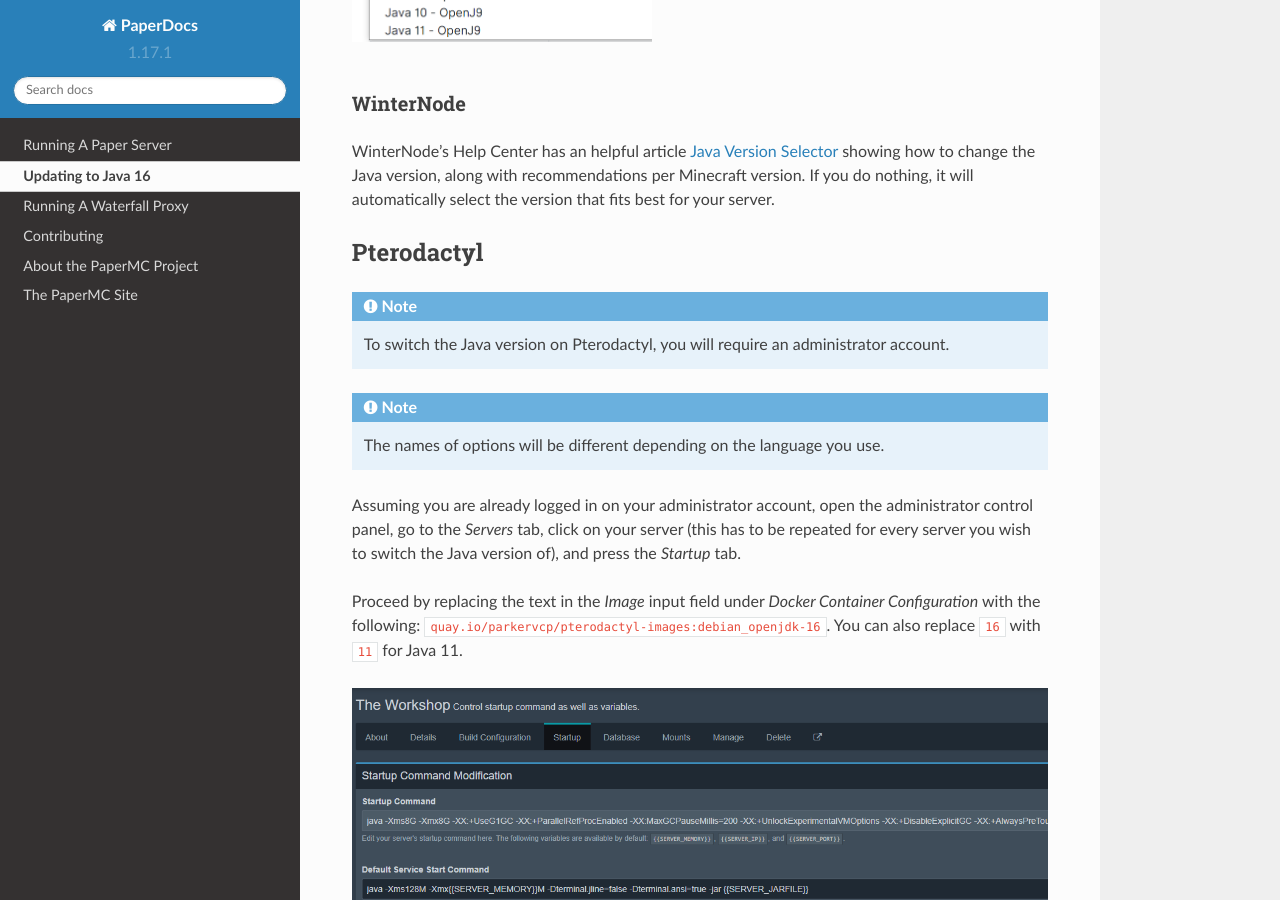
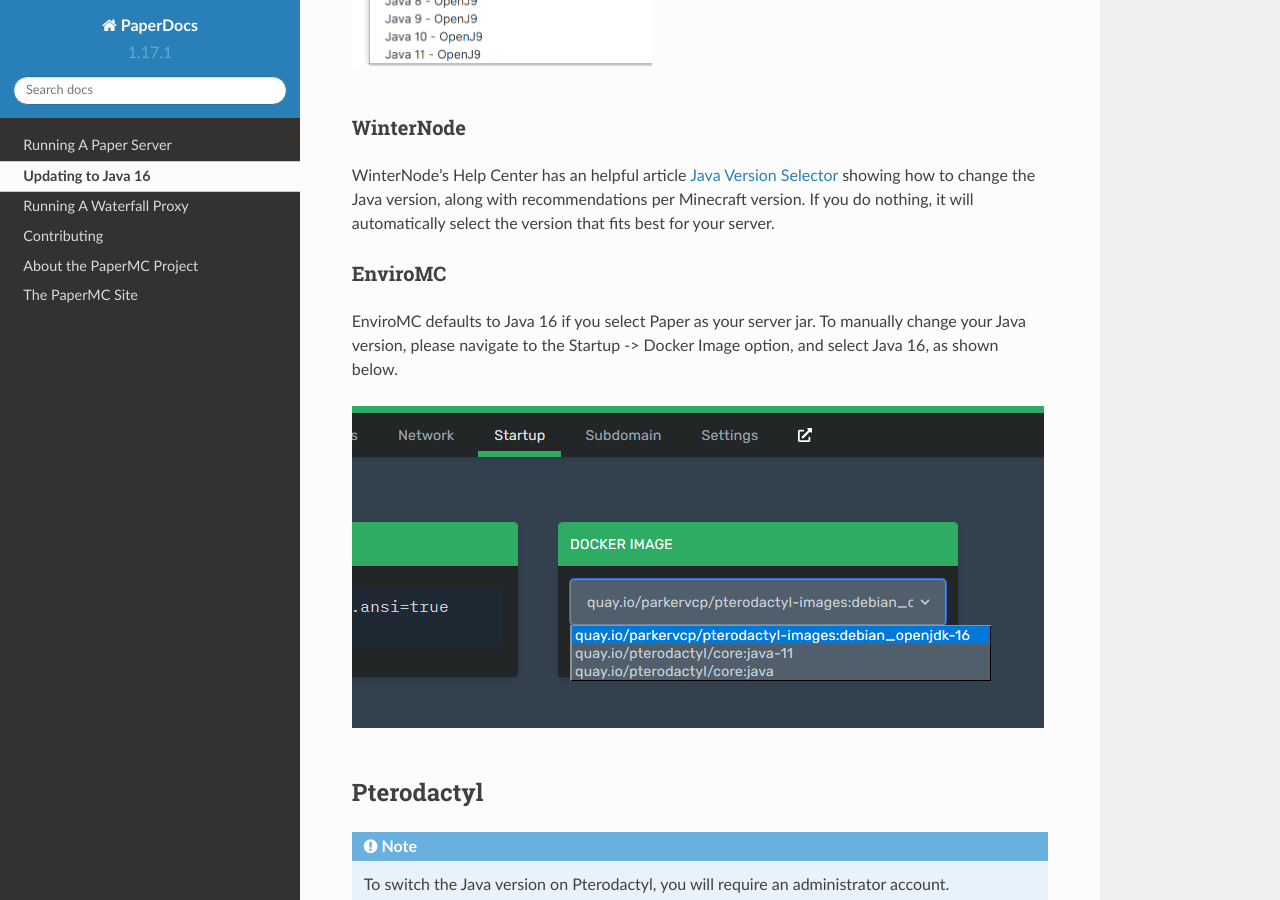
Before and after one commit to PaperMC/PaperDocs, a Sphinx documentation site: the page built from source/java-update/index.rst, in a window 1280 px wide and 900 px high, scrolled down 4241 px. Built offline with Sphinx 7.4.7 and the Read the Docs theme 2.0.0, drawn with Linux system fonts in a browser that asks for light colours.

```diff
--- a/source/java-update/index.rst
+++ b/source/java-update/index.rst
@@ -144,6 +144,18 @@
 showing how to change the Java version, along with recommendations per Minecraft
 version. If you do nothing, it will automatically select the version that fits
 best for your server.
+
+EnviroMC
+~~~~~~~~
+
+EnviroMC defaults to Java 16 if you select Paper as your server jar.
+To manually change your Java version, please navigate to the
+Startup -> Docker Image option, and select Java 16, as shown below.
+
+.. image:: java-update-assets/enviro-java-version-dropdown.png
+
+|br|
+
 
 Pterodactyl
 ===========
```
